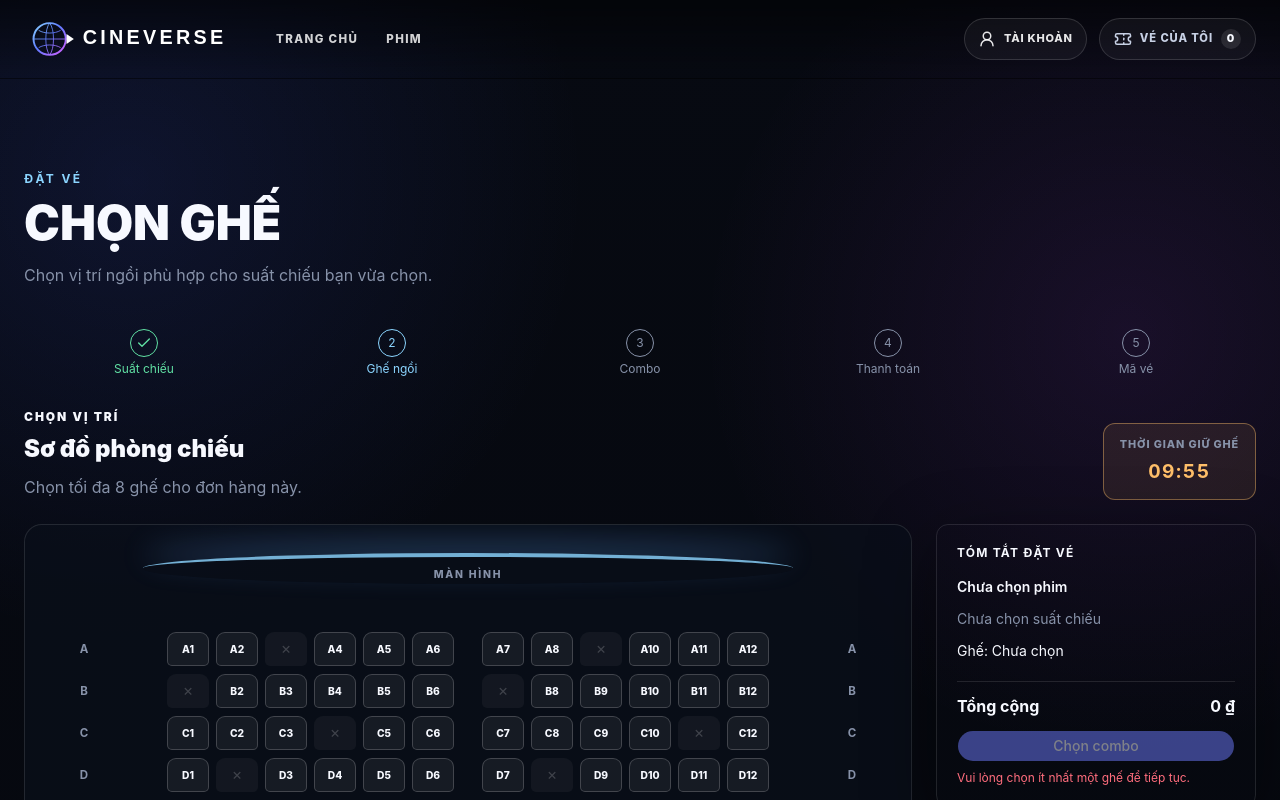
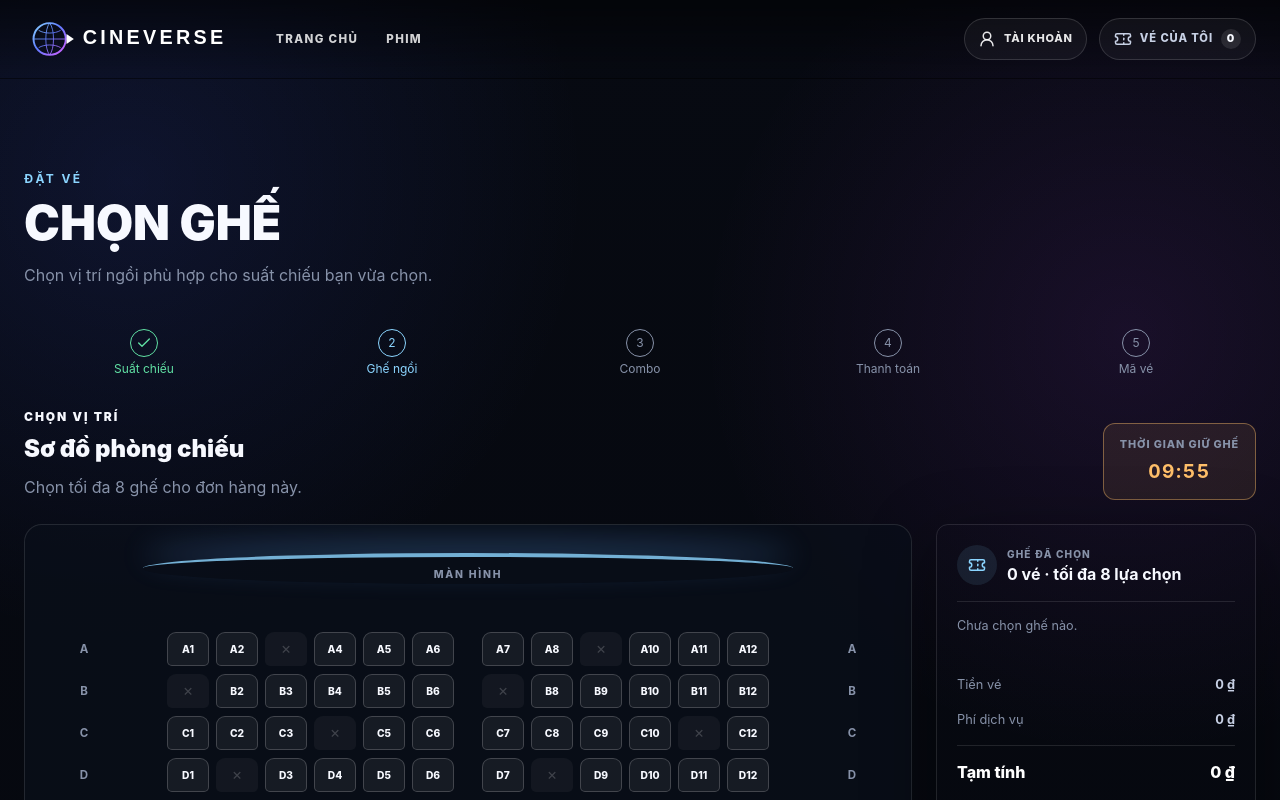
Before and after one commit to thanhhien1732/cineverse, a Next.js app in the folder frontend-next/: page /booking/1/seats in a window 1280 px wide. Shown: the top 800 px of the page. Built offline with nearby package versions, Linux system fonts and the light colour scheme.

Commit message:
match seat summary panel to legacy layout

```diff
--- a/frontend-next/src/app/booking/[showtimeId]/seats/page.tsx
+++ b/frontend-next/src/app/booking/[showtimeId]/seats/page.tsx
@@ -1,20 +1,11 @@
 import { SeatPicker } from "@/components/booking/seat-picker";
-import {
-  mockCatalogueRepository,
-  mockComboRepository,
-  mockShowtimeRepository,
-} from "@/services/mock-repositories";
+
 export default async function Page({
   params,
 }: {
   params: Promise<{ showtimeId: string }>;
 }) {
   await params;
-  const [movies, cinemas, combos] = await Promise.all([
-    mockCatalogueRepository.findAllMovies(),
-    mockShowtimeRepository.findCinemas(),
-    mockComboRepository.findAllCombos(),
-  ]);
   return (
     <section className="mx-auto max-w-340 px-page py-section">
       <p className="text-xs font-bold tracking-[.2em] text-cv-primary-bright uppercase">
@@ -25,7 +16,7 @@ export default async function Page({
         Chọn vị trí ngồi phù hợp cho suất chiếu bạn vừa chọn.
       </p>
       <div className="mt-10">
-        <SeatPicker movies={movies} cinemas={cinemas} combos={combos} />
+        <SeatPicker />
       </div>
     </section>
   );
--- a/frontend-next/src/app/globals.css
+++ b/frontend-next/src/app/globals.css
@@ -291,6 +291,44 @@
     flex-wrap: wrap;
     gap: 0.4375rem;
     margin: 0.875rem 0;
+  }
+
+  .summary-empty {
+    margin: 0;
+    color: var(--muted);
+    font-size: 0.79rem;
+  }
+
+  .summary-list {
+    margin: 0.875rem 0;
+  }
+
+  .summary-list>div {
+    display: flex;
+    align-items: start;
+    justify-content: space-between;
+    gap: 1rem;
+    padding: 0.4375rem 0;
+  }
+
+  .summary-list dt {
+    color: var(--muted);
+    font-size: 0.8rem;
+  }
+
+  .summary-list dd {
+    max-width: 60%;
+    margin: 0;
+    color: var(--foreground-muted);
+    font-size: 0.8rem;
+    font-weight: 700;
+    text-align: right;
+  }
+
+  .summary-list .summary-total {
+    margin-top: 0.5rem;
+    padding-top: 0.875rem;
+    border-top: 1px solid var(--border);
   }
 
   .selected-seat-pill {
--- a/frontend-next/src/components/booking/seat-picker.tsx
+++ b/frontend-next/src/components/booking/seat-picker.tsx
@@ -2,15 +2,13 @@
 
 import { useCallback, useState } from "react";
 import { useRouter } from "next/navigation";
+import { ArrowRightIcon, TicketIcon } from "lucide-react";
 import { Button } from "@/components/ui/button";
-import {
-  BookingSteps,
-  BookingSummary,
-} from "@/components/booking/booking-flow";
+import { BookingSteps } from "@/components/booking/booking-flow";
 import { SeatHoldTimer } from "@/components/booking/seat-hold-timer";
 import { useBookingStore } from "@/lib/stores/booking.store";
 import { cn } from "@/lib/utils";
-import type { Cinema, Combo, Movie, Seat } from "@/types/domain";
+import type { Seat } from "@/types/domain";
 
 interface SeatMapItem extends Seat {
   readonly row: string;
@@ -72,11 +70,93 @@ const reservedSeatIds = new Set([
   "J9-J10",
 ]);
 const maximumSeatSelection = 8;
+const baseSeatPrice = 95000;
+const serviceFeePerAdmission = 5000;
 
-interface SeatPickerProps {
-  readonly movies: readonly Movie[];
-  readonly cinemas: readonly Cinema[];
-  readonly combos: readonly Combo[];
+const money = new Intl.NumberFormat("vi-VN", {
+  style: "currency",
+  currency: "VND",
+  maximumFractionDigits: 0,
+});
+
+function SeatSelectionSummary({
+  selectedSeatIds,
+  canContinue,
+  onContinue,
+}: {
+  selectedSeatIds: readonly string[];
+  canContinue: boolean;
+  onContinue: () => void;
+}) {
+  const chosen = selectedSeatIds
+    .map((id) => seats.find((seat) => seat.id === id))
+    .filter((seat): seat is SeatMapItem => seat !== undefined);
+
+  const seatSubtotal = chosen.reduce(
+    (total, seat) => total + baseSeatPrice * seat.priceMultiplier,
+    0,
+  );
+  /** Ghế đôi tính là hai lượt khách nên thu hai phần phí dịch vụ. */
+  const admissionCount = chosen.reduce(
+    (total, seat) => total + (seat.kind === "couple" ? 2 : 1),
+    0,
+  );
+  const serviceFee = admissionCount * serviceFeePerAdmission;
+
+  return (
+    <aside className="booking-summary-panel rounded-xl border border-border bg-surface p-5 shadow-cinema">
+      <div className="flex items-center gap-2.5 border-b border-border pb-4">
+        <span className="flex size-10 shrink-0 items-center justify-center rounded-full bg-cv-primary-bright/10 text-cv-primary-bright">
+          <TicketIcon className="size-4.5" />
+        </span>
+        <div className="grid gap-0.5">
+          <p className="text-[.63rem] font-extrabold tracking-[.11em] text-muted-foreground uppercase">
+            Ghế đã chọn
+          </p>
+          <p className="font-bold leading-tight">
+            {admissionCount} vé · tối đa {maximumSeatSelection} lựa chọn
+          </p>
+        </div>
+      </div>
+
+      <div className="selected-seat-list" aria-label="Ghế đã chọn">
+        {chosen.length ? (
+          chosen.map((seat) => (
+            <span className="selected-seat-pill" key={seat.id}>
+              {seat.label}
+            </span>
+          ))
+        ) : (
+          <p className="summary-empty">Chưa chọn ghế nào.</p>
+        )}
+      </div>
+
+      <dl className="summary-list">
+        <div>
+          <dt>Tiền vé</dt>
+          <dd>{money.format(seatSubtotal)}</dd>
+        </div>
+        <div>
+          <dt>Phí dịch vụ</dt>
+          <dd>{money.format(serviceFee)}</dd>
+        </div>
+        <div className="summary-total">
+          <dt>Tạm tính</dt>
+          <dd>{money.format(seatSubtotal + serviceFee)}</dd>
+        </div>
+      </dl>
+
+      <button
+        type="button"
+        className="summary-cta-button"
+        disabled={!canContinue}
+        onClick={onContinue}
+      >
+        Chọn combo
+        <ArrowRightIcon />
+      </button>
+    </aside>
+  );
 }
 
 function SeatLegend() {
@@ -101,7 +181,7 @@ function SeatLegend() {
   );
 }
 
-export function SeatPicker({ movies, cinemas, combos }: SeatPickerProps) {
+export function SeatPicker() {
   const router = useRouter();
   const selectedSeatIds = useBookingStore((state) => state.seatIds);
   const showtimeId = useBookingStore((state) => state.showtimeId);
@@ -249,26 +329,10 @@ export function SeatPicker({ movies, cinemas, combos }: SeatPickerProps) {
             </p>
           )}
         </section>
-        <BookingSummary
-          movies={movies}
-          cinemas={cinemas}
-          combos={combos}
-          action={
-            <div className="grid gap-2">
-              <Button
-                className="w-full"
-                disabled={!showtimeId || selectedSeatIds.length === 0}
-                onClick={() => router.push("/booking/combos")}
-              >
-                Chọn combo
-              </Button>
-              {selectedSeatIds.length === 0 && (
-                <p className="text-xs text-destructive">
-                  Vui lòng chọn ít nhất một ghế để tiếp tục.
-                </p>
-              )}
-            </div>
-          }
+        <SeatSelectionSummary
+          selectedSeatIds={selectedSeatIds}
+          canContinue={Boolean(showtimeId) && selectedSeatIds.length > 0}
+          onContinue={() => router.push("/booking/combos")}
         />
       </div>
     </div>
```
